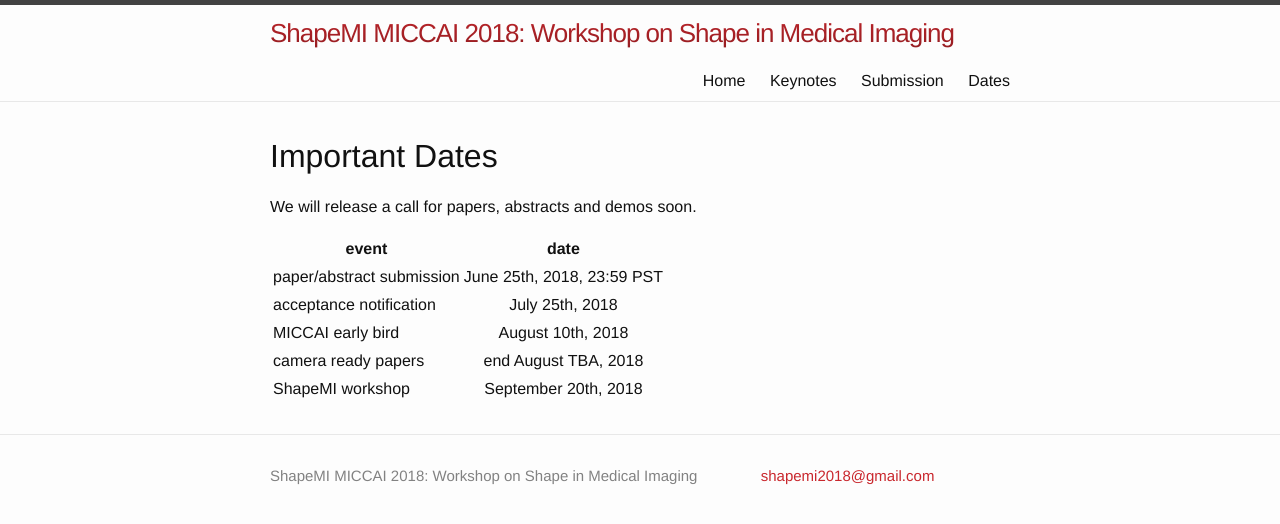
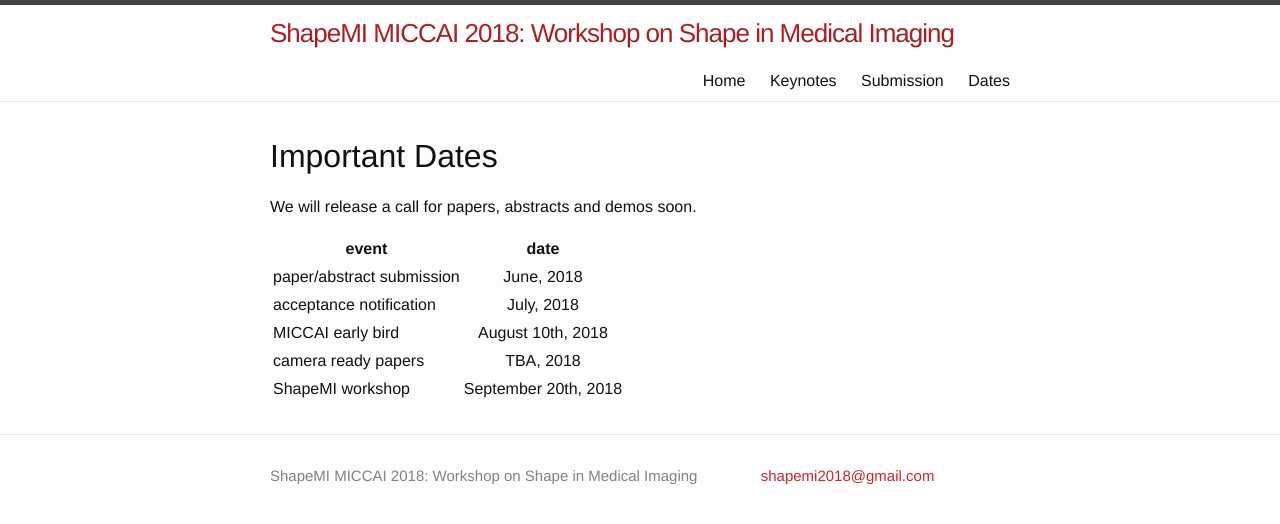
Before and after one commit to shapemi/shapemi2020, a Jekyll site: the page built from dates/index.md, in a window 1280 px wide. Shown: the top 524 px of the page. Built offline with Jekyll 4.4.1, drawn with Linux system fonts in a browser that asks for light colours.

Commit message:
Update index.md

```diff
--- a/dates/index.md
+++ b/dates/index.md
@@ -9,8 +9,8 @@
 
 | event | date |
 |---|:---:|
-| paper/abstract submission | June 25th, 2018, 23:59 PST  |
-| acceptance notification | July 25th, 2018 |
+| paper/abstract submission | June, 2018  |
+| acceptance notification | July, 2018 |
 | MICCAI early bird | August 10th, 2018 |
-| camera ready papers | end August TBA, 2018 |
+| camera ready papers | TBA, 2018 |
 | ShapeMI workshop | September 20th, 2018  |
```
